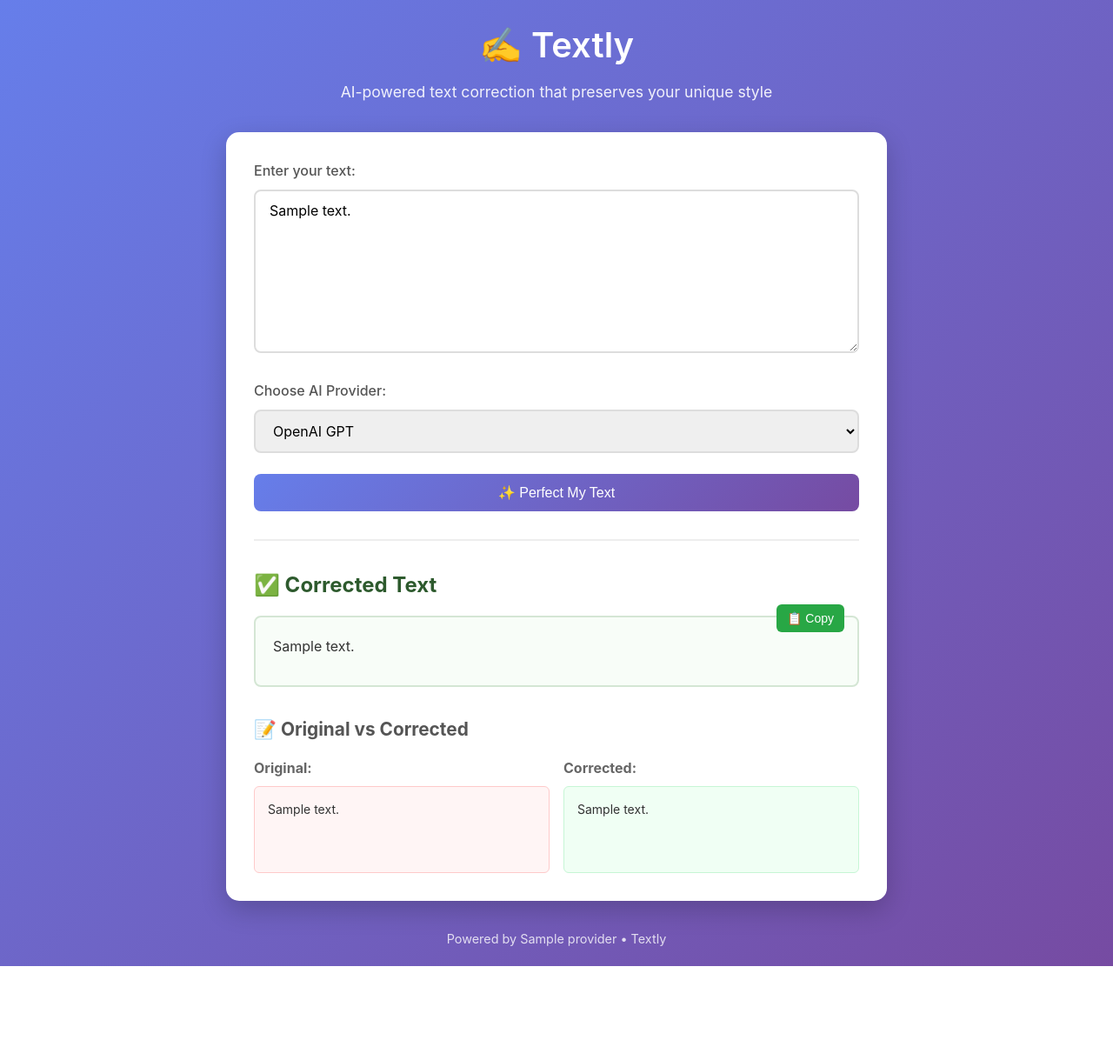
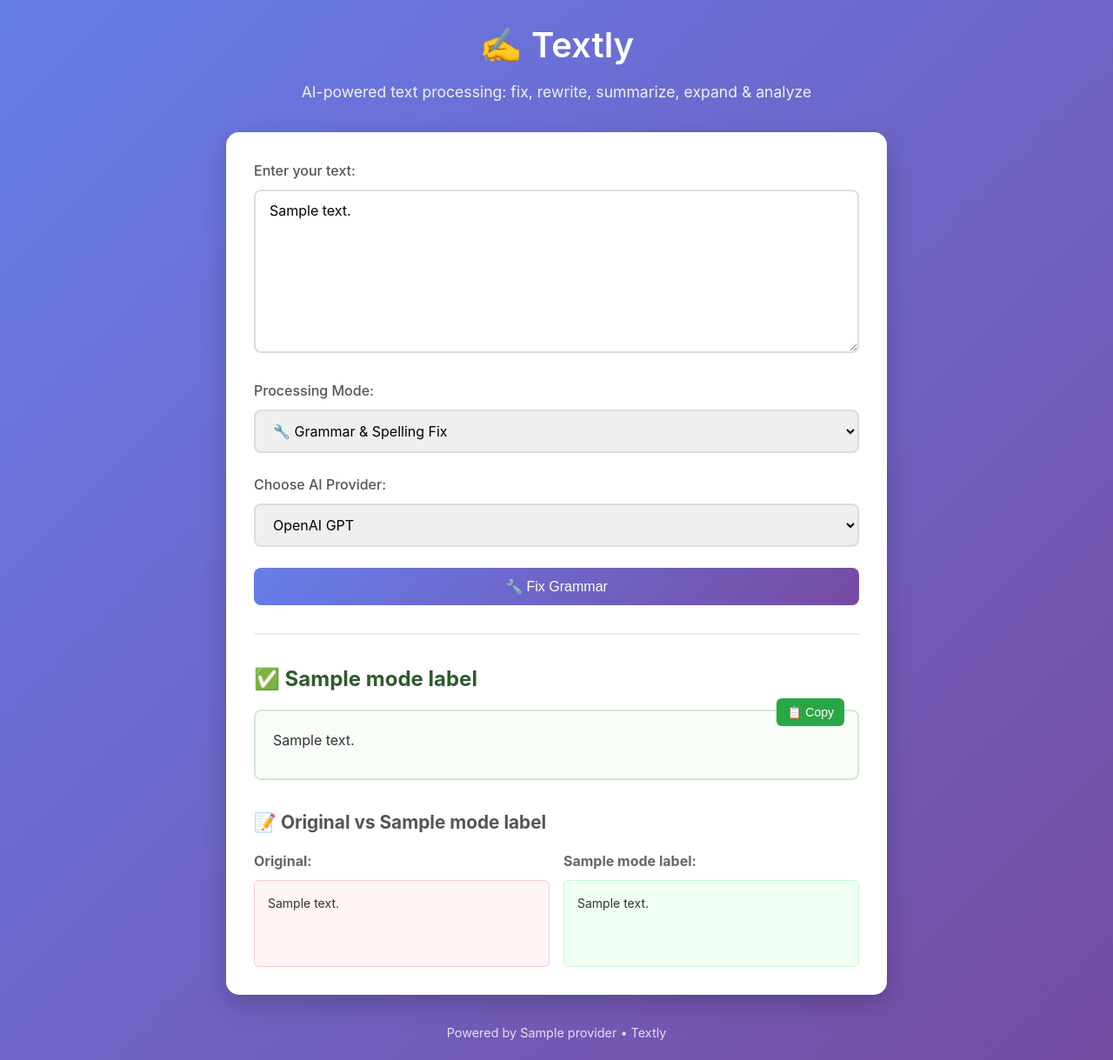
Before and after one commit to atifh/textly, a Flask app: template templates/index.html in a window 1280 px wide. Shown: the whole page at 87% size. Before the commit the page ends 1111 px from the top, so only its background shows below. Run offline with Flask 3, Linux system fonts and the light colour scheme; the template is opened without the code that fills it: most values are stand-ins (such as "Sample title", 1, 10 or a date in 2020).

Commit message:
Add advanced text processing features
✨ New Features:
- Style Rewriter: Convert between formal ↔ casual tones
- Summarizer: Condense long texts while preserving key points
- Sentiment Analysis: Detect emotional tone (positive/negative/neutral)
- Expander: Make text more detailed and professional

🔧 Improvements:
- Enhanced AI service with unified process_text() method
- Dynamic UI with mode-specific button labels and processing
- Flexible results display supporting all processing modes
- Updated prompts optimized for each processing type
- Backward compatibility maintained for existing fix_text() functionality

📱 UI Updates:
- New processing mode selector with intuitive icons
- Updated header to reflect expanded capabilities
- Enhanced JavaScript for smooth mode switching
- Improved CSS styling for processed text display

```diff
--- a/app.py
+++ b/app.py
@@ -17,9 +17,46 @@
     """Main page with text correction form"""
     return render_template('index.html')
 
+@app.route('/process', methods=['POST'])
+def process_text():
+    """Handle text processing request"""
+    try:
+        # Get form data
+        text = request.form.get('text', '').strip()
+        provider = request.form.get('provider', 'openai')
+        mode = request.form.get('mode', 'fix')
+
+        if not text:
+            return {'error': 'Please enter some text to process.'}, 400
+
+        # Process text using AI service
+        processed_text = ai_service.process_text(text, mode, provider)
+
+        # Determine the appropriate label based on mode
+        mode_labels = {
+            'fix': 'Corrected Text',
+            'rewrite_formal': 'Formal Version',
+            'rewrite_casual': 'Casual Version',
+            'summarize': 'Summary',
+            'expand': 'Expanded Text',
+            'sentiment': 'Sentiment Analysis'
+        }
+
+        return {
+            'success': True,
+            'original_text': text,
+            'processed_text': processed_text,
+            'provider': provider,
+            'mode': mode,
+            'mode_label': mode_labels.get(mode, 'Processed Text')
+        }
+
+    except Exception as e:
+        return {'error': str(e)}, 500
+
 @app.route('/correct', methods=['POST'])
 def correct_text():
-    """Handle text correction request"""
+    """Handle text correction request (backward compatibility)"""
     try:
         # Get form data
         text = request.form.get('text', '').strip()
@@ -35,7 +72,10 @@
             'success': True,
             'original_text': text,
             'corrected_text': corrected_text,
-            'provider': provider
+            'processed_text': corrected_text,  # For compatibility
+            'provider': provider,
+            'mode': 'fix',
+            'mode_label': 'Corrected Text'
         }
 
     except Exception as e:
--- a/static/css/style.css
+++ b/static/css/style.css
@@ -233,7 +233,8 @@
     border-color: #fecaca;
 }
 
-.corrected .text-box {
+.corrected .text-box,
+.processed .text-box {
     background: #f0fff4;
     border-color: #c6f6d5;
 }
--- a/templates/index.html
+++ b/templates/index.html
@@ -10,7 +10,7 @@
     <div class="container">
         <header>
             <h1>✍️ Textly</h1>
-            <p>AI-powered text correction that preserves your unique style</p>
+            <p>AI-powered text processing: fix, rewrite, summarize, expand & analyze</p>
         </header>
 
         <!-- Flash Messages -->
@@ -25,15 +25,27 @@
         {% endwith %}
 
         <main>
-            <form id="grammarForm" method="POST" action="{{ url_for('correct_text') }}">
+            <form id="grammarForm" method="POST" action="{{ url_for('process_text') }}">
                 <div class="form-group">
                     <label for="text">Enter your text:</label>
                     <textarea
                         id="text"
                         name="text"
                         rows="8"
-                        placeholder="Type or paste your text here to fix text..."
+                        placeholder="Type or paste your text here..."
                         required>{{ original_text or '' }}</textarea>
+                </div>
+
+                <div class="form-group">
+                    <label for="mode">Processing Mode:</label>
+                    <select id="mode" name="mode" onchange="updateButtonText()">
+                        <option value="fix" {{ 'selected' if mode == 'fix' else '' }}>🔧 Grammar & Spelling Fix</option>
+                        <option value="rewrite_formal" {{ 'selected' if mode == 'rewrite_formal' else '' }}>👔 Make Formal</option>
+                        <option value="rewrite_casual" {{ 'selected' if mode == 'rewrite_casual' else '' }}>💬 Make Casual</option>
+                        <option value="summarize" {{ 'selected' if mode == 'summarize' else '' }}>📝 Summarize</option>
+                        <option value="expand" {{ 'selected' if mode == 'expand' else '' }}>📈 Expand & Detail</option>
+                        <option value="sentiment" {{ 'selected' if mode == 'sentiment' else '' }}>😊 Sentiment Analysis</option>
+                    </select>
                 </div>
 
                 <div class="form-group">
@@ -45,32 +57,32 @@
                 </div>
 
                 <div class="form-group">
-                    <button type="submit" class="btn-primary" id="fixButton">
-                        <span class="button-text">✨ Perfect My Text</span>
-                        <span class="loader" style="display: none;">⏳ Fixing...</span>
+                    <button type="submit" class="btn-primary" id="processButton">
+                        <span class="button-text" id="buttonText">✨ Process Text</span>
+                        <span class="loader" style="display: none;">⏳ Processing...</span>
                     </button>
                 </div>
             </form>
 
-            {% if corrected_text %}
+            {% if processed_text or corrected_text %}
             <div class="results">
-                <h2>✅ Corrected Text</h2>
+                <h2>✅ {{ mode_label or 'Processed Text' }}</h2>
                 <div class="result-box">
-                    <div class="result-content">{{ corrected_text }}</div>
+                    <div class="result-content">{{ processed_text or corrected_text }}</div>
                     <button onclick="copyToClipboard()" class="btn-copy">📋 Copy</button>
                 </div>
 
-                {% if original_text and original_text != corrected_text %}
+                {% if original_text and original_text != (processed_text or corrected_text) %}
                 <div class="comparison">
-                    <h3>📝 Original vs Corrected</h3>
+                    <h3>📝 Original vs {{ mode_label or 'Processed' }}</h3>
                     <div class="comparison-grid">
                         <div class="original">
                             <h4>Original:</h4>
                             <div class="text-box">{{ original_text }}</div>
                         </div>
-                        <div class="corrected">
-                            <h4>Corrected:</h4>
-                            <div class="text-box">{{ corrected_text }}</div>
+                        <div class="processed">
+                            <h4>{{ mode_label or 'Processed' }}:</h4>
+                            <div class="text-box">{{ processed_text or corrected_text }}</div>
                         </div>
                     </div>
                 </div>
@@ -101,13 +113,33 @@
             });
         }
 
+        // Update button text based on selected mode
+        function updateButtonText() {
+            const mode = document.getElementById('mode').value;
+            const buttonText = document.getElementById('buttonText');
+
+            const buttonTexts = {
+                'fix': '🔧 Fix Grammar',
+                'rewrite_formal': '👔 Make Formal',
+                'rewrite_casual': '💬 Make Casual',
+                'summarize': '📝 Summarize',
+                'expand': '📈 Expand Text',
+                'sentiment': '😊 Analyze Sentiment'
+            };
+
+            buttonText.textContent = buttonTexts[mode] || '✨ Process Text';
+        }
+
         // Handle AJAX form submission with loader
         document.addEventListener('DOMContentLoaded', function() {
             const form = document.getElementById('grammarForm');
-            const fixButton = document.getElementById('fixButton');
-            const buttonText = fixButton.querySelector('.button-text');
-            const loader = fixButton.querySelector('.loader');
+            const processButton = document.getElementById('processButton');
+            const buttonText = processButton.querySelector('.button-text');
+            const loader = processButton.querySelector('.loader');
             const resultsContainer = document.querySelector('main');
+
+            // Initialize button text
+            updateButtonText();
 
             form.addEventListener('submit', function(e) {
                 e.preventDefault(); // Prevent normal form submission
@@ -115,15 +147,15 @@
                 // Show loader and disable button
                 buttonText.style.display = 'none';
                 loader.style.display = 'inline';
-                fixButton.disabled = true;
-                fixButton.style.opacity = '0.7';
-                fixButton.style.cursor = 'not-allowed';
+                processButton.disabled = true;
+                processButton.style.opacity = '0.7';
+                processButton.style.cursor = 'not-allowed';
 
                 // Get form data
                 const formData = new FormData(form);
 
                 // Submit via AJAX
-                fetch('/correct', {
+                fetch('/process', {
                     method: 'POST',
                     body: formData
                 })
@@ -132,13 +164,13 @@
                     // Reset button state
                     buttonText.style.display = 'inline';
                     loader.style.display = 'none';
-                    fixButton.disabled = false;
-                    fixButton.style.opacity = '1';
-                    fixButton.style.cursor = 'pointer';
+                    processButton.disabled = false;
+                    processButton.style.opacity = '1';
+                    processButton.style.cursor = 'pointer';
 
                     if (data.success) {
                         // Display results
-                        displayResults(data.original_text, data.corrected_text, data.provider);
+                        displayResults(data.original_text, data.processed_text, data.provider, data.mode_label);
                     } else {
                         // Show error
                         showError(data.error);
@@ -148,15 +180,15 @@
                     // Reset button state
                     buttonText.style.display = 'inline';
                     loader.style.display = 'none';
-                    fixButton.disabled = false;
-                    fixButton.style.opacity = '1';
-                    fixButton.style.cursor = 'pointer';
+                    processButton.disabled = false;
+                    processButton.style.opacity = '1';
+                    processButton.style.cursor = 'pointer';
 
                     showError('An error occurred: ' + error.message);
                 });
             });
 
-            function displayResults(originalText, correctedText, provider) {
+            function displayResults(originalText, processedText, provider, modeLabel) {
                 const existingResults = document.querySelector('.results');
                 if (existingResults) {
                     existingResults.remove();
@@ -164,23 +196,23 @@
 
                 const resultsHTML = `
                     <div class="results">
-                        <h2>✅ Corrected Text</h2>
+                        <h2>✅ ${modeLabel}</h2>
                         <div class="result-box">
-                            <div class="result-content">${correctedText}</div>
+                            <div class="result-content">${processedText}</div>
                             <button onclick="copyToClipboard()" class="btn-copy">📋 Copy</button>
                         </div>
 
-                        ${originalText !== correctedText ? `
+                        ${originalText !== processedText ? `
                         <div class="comparison">
-                            <h3>📝 Original vs Corrected</h3>
+                            <h3>📝 Original vs ${modeLabel}</h3>
                             <div class="comparison-grid">
                                 <div class="original">
                                     <h4>Original:</h4>
                                     <div class="text-box">${originalText}</div>
                                 </div>
-                                <div class="corrected">
-                                    <h4>Corrected:</h4>
-                                    <div class="text-box">${correctedText}</div>
+                                <div class="processed">
+                                    <h4>${modeLabel}:</h4>
+                                    <div class="text-box">${processedText}</div>
                                 </div>
                             </div>
                         </div>
```
Also changed, not shown: ai_service.py (+128 -28 lines), README.md.
